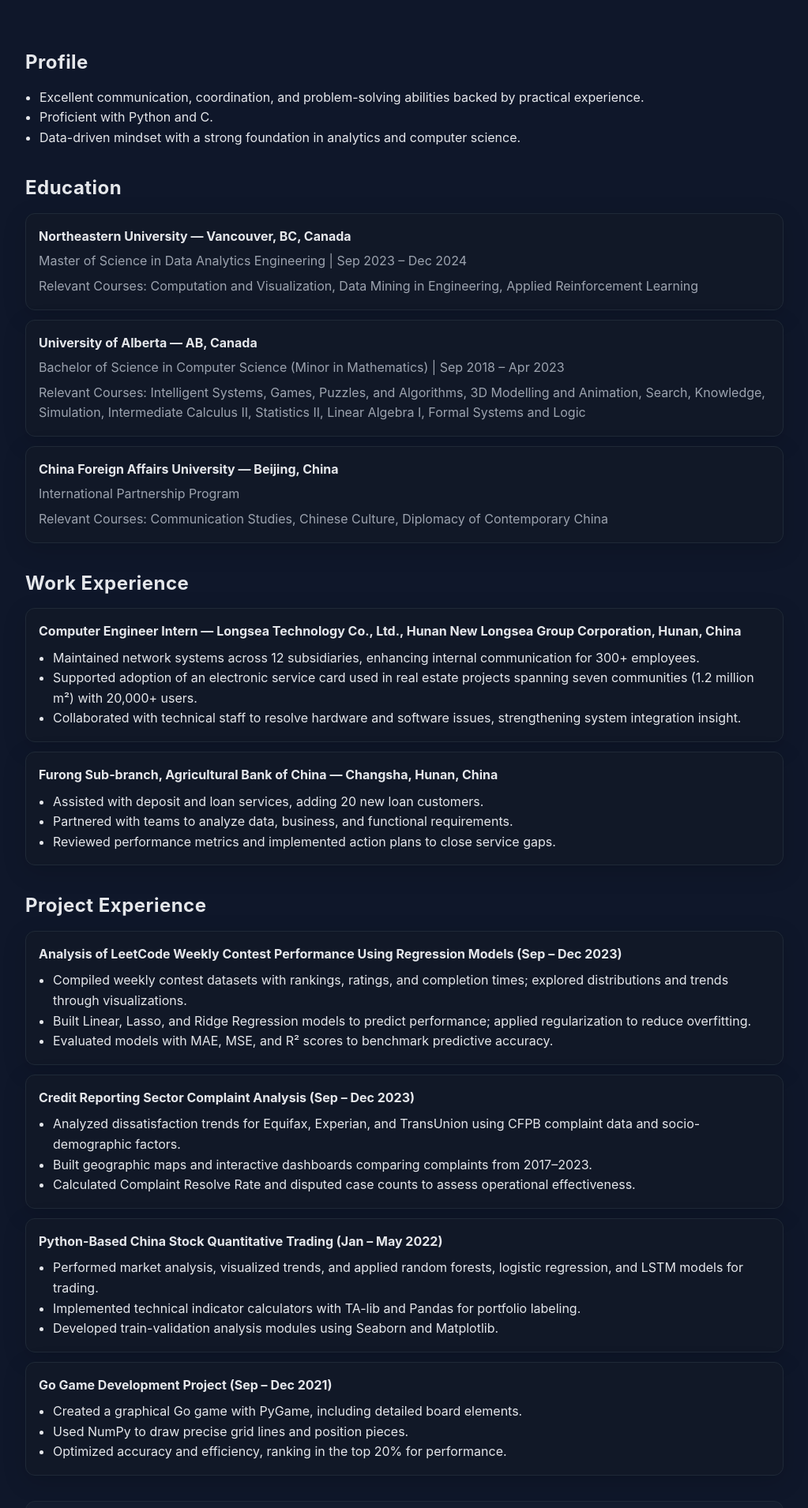
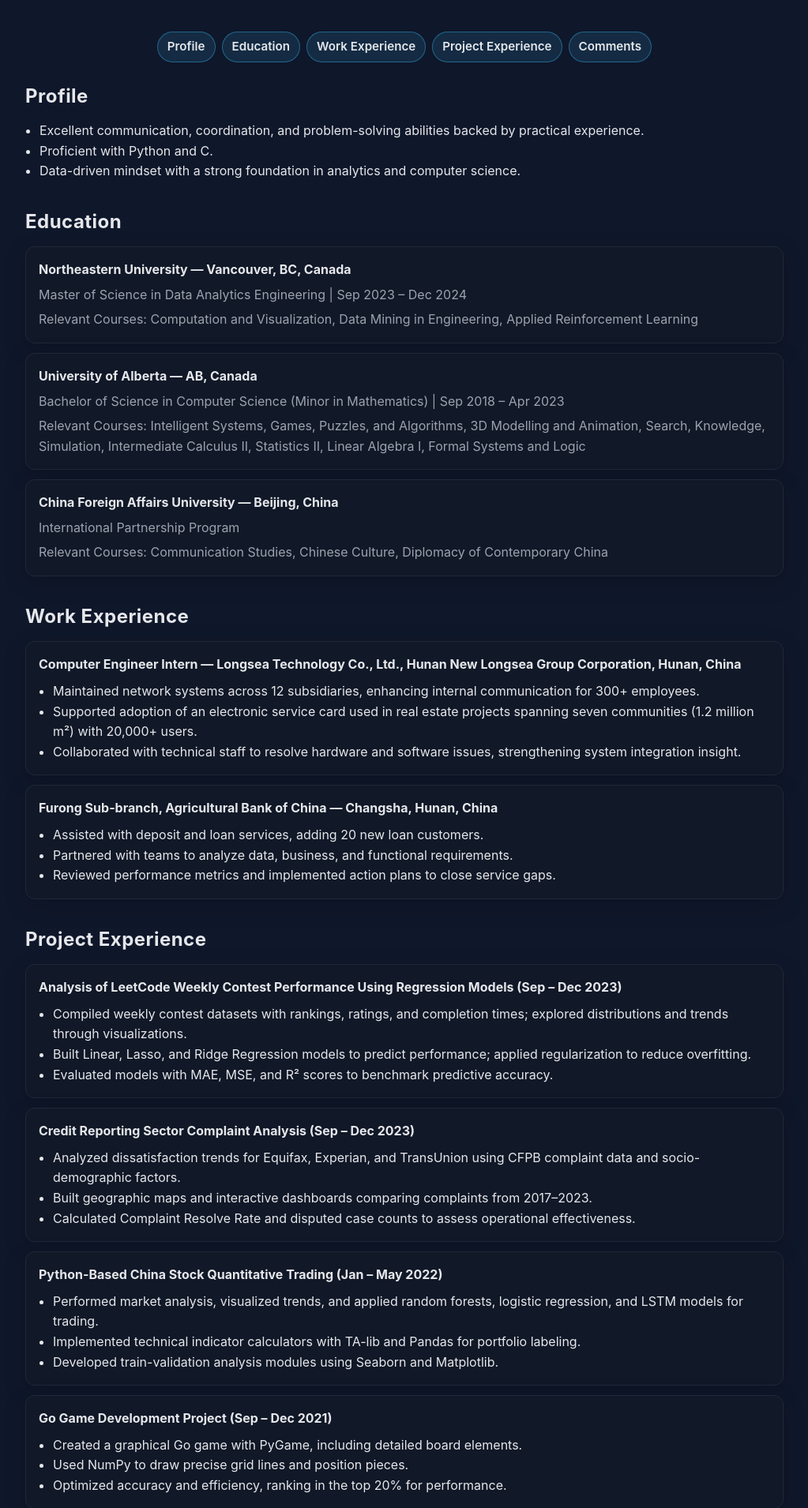
Before and after one commit to yuze4/PersonalResume, a Flask app: page / in a window 1280 px wide. Shown: the part 245-2155 px from the top of the page at 79% size, without its empty margins (128-1151 px from the left). Run offline with Flask 3, Linux system fonts and the light colour scheme; data that the repository does not hold is empty; parts of the project's set-up code (start-up, migrations or seed data) failed here and were passed over.

Commit message:
Simplify navigation buttons and update volume guidance

```diff
--- a/static/styles.css
+++ b/static/styles.css
@@ -68,6 +68,37 @@ section {
 h2 {
   margin-bottom: 12px;
   letter-spacing: 0.02em;
+}
+
+.section-nav {
+  display: flex;
+  flex-wrap: wrap;
+  gap: 8px;
+  margin: 8px 0 16px;
+}
+
+.section-nav--global {
+  justify-content: center;
+  margin: 0 auto 24px;
+}
+
+.section-nav__button {
+  display: inline-block;
+  background: rgba(56, 189, 248, 0.12);
+  color: var(--text);
+  border: 1px solid rgba(56, 189, 248, 0.4);
+  padding: 6px 12px;
+  border-radius: 999px;
+  font-size: 0.95rem;
+  font-weight: 600;
+  transition: transform 0.1s ease, box-shadow 0.1s ease, border-color 0.1s ease;
+}
+
+.section-nav__button:hover {
+  text-decoration: none;
+  border-color: var(--accent);
+  box-shadow: 0 6px 18px rgba(56, 189, 248, 0.25);
+  transform: translateY(-1px);
 }
 
 ul {
--- a/templates/index.html
+++ b/templates/index.html
@@ -16,7 +16,15 @@
   </header>
 
   <main class="container">
-    <section>
+    <div class="section-nav section-nav--global" aria-label="Section navigation">
+      <a class="section-nav__button" href="#profile">Profile</a>
+      <a class="section-nav__button" href="#education">Education</a>
+      <a class="section-nav__button" href="#work">Work Experience</a>
+      <a class="section-nav__button" href="#projects">Project Experience</a>
+      <a class="section-nav__button" href="#comments">Comments</a>
+    </div>
+
+    <section id="profile">
       <h2>Profile</h2>
       <ul>
         <li>Excellent communication, coordination, and problem-solving abilities backed by practical experience.</li>
@@ -25,7 +33,7 @@
       </ul>
     </section>
 
-    <section>
+    <section id="education">
       <h2>Education</h2>
       <div class="card">
         <div class="card__title">Northeastern University — Vancouver, BC, Canada</div>
@@ -44,7 +52,7 @@
       </div>
     </section>
 
-    <section>
+    <section id="work">
       <h2>Work Experience</h2>
       <div class="card">
         <div class="card__title">Computer Engineer Intern — Longsea Technology Co., Ltd., Hunan New Longsea Group Corporation, Hunan, China</div>
@@ -64,7 +72,7 @@
       </div>
     </section>
 
-    <section>
+    <section id="projects">
       <h2>Project Experience</h2>
       <div class="card">
         <div class="card__title">Analysis of LeetCode Weekly Contest Performance Using Regression Models (Sep – Dec 2023)</div>
@@ -100,7 +108,7 @@
       </div>
     </section>
 
-    <section class="comments">
+    <section id="comments" class="comments">
       <h2>Leave a Comment</h2>
       <form id="comment-form" class="comment-form">
         <label for="name">Name</label>
```
Also changed, not shown: README.md.
